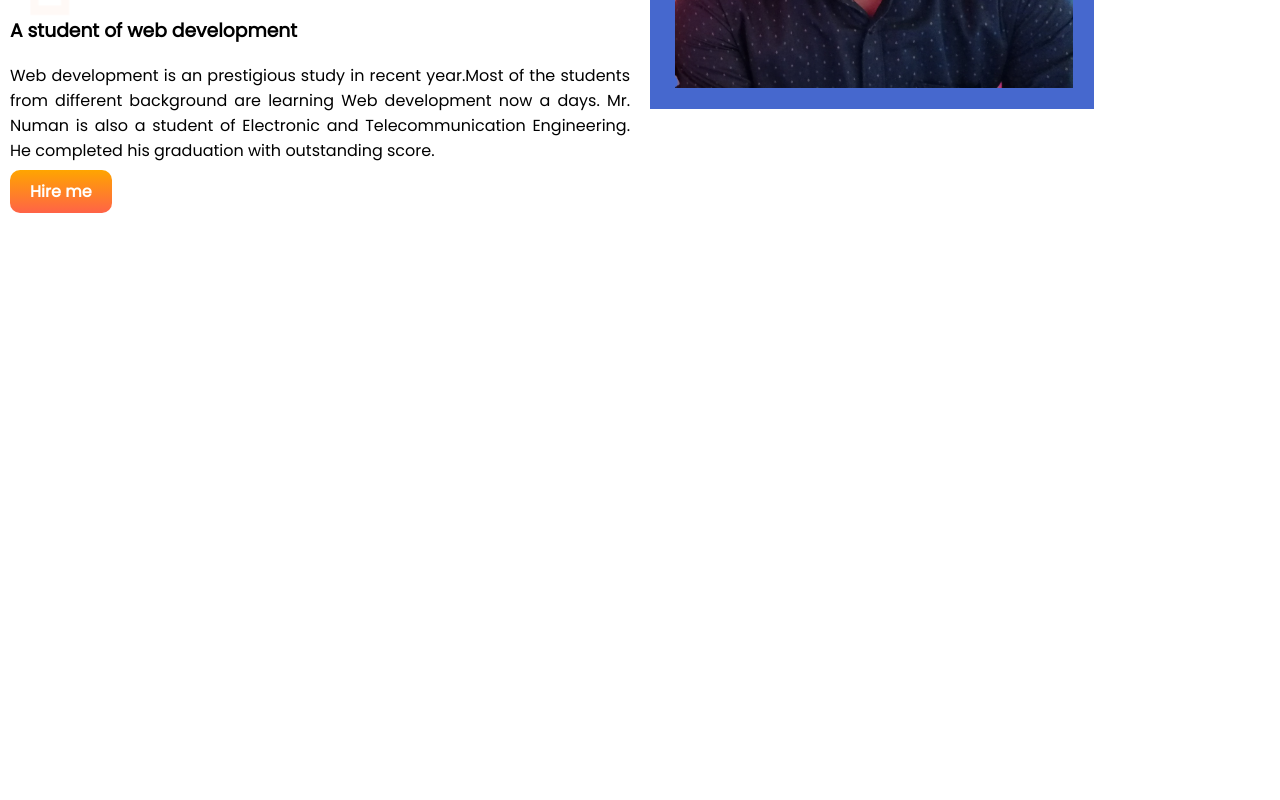
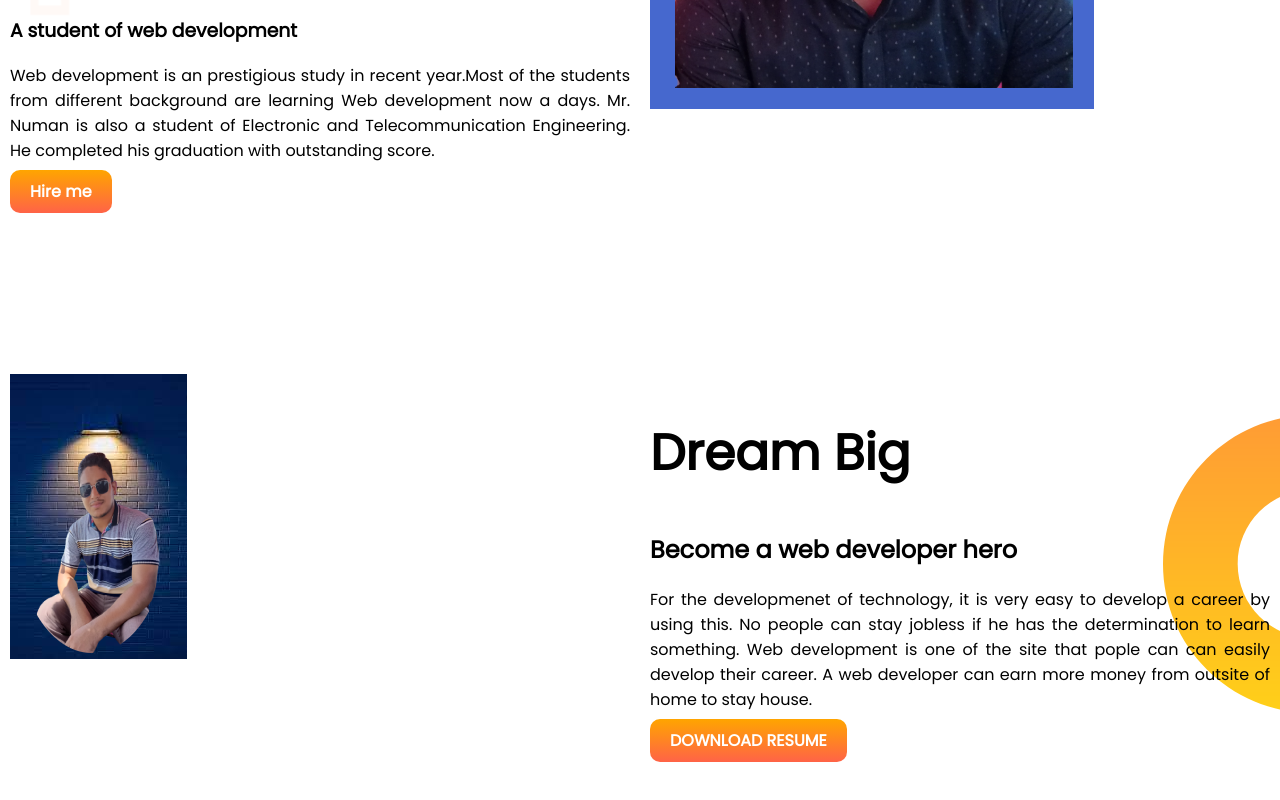
Before and after one commit to Mahmudul-Hasan-Numan/Developer-protfolio, a plain HTML site: page index.html in a window 1280 px wide. Shown: the part 344-1144 px from the top of the page. Before the commit the page ends 800 px from the top, so only its background shows below. Drawn offline with Linux system fonts and the light colour scheme.

Commit message:
dream add

```diff
--- a/index.html
+++ b/index.html
@@ -26,6 +26,19 @@
         <div class="half-width"><img src="images/Hotmail.png" alt="">
         </div>
     </section>
+    <section class="dream-big">
+        <div class="half-width">
+            <img src="images/BAckground Image.png" alt="">
+        </div>
+        <div class="half-width">
+            <h1>Dream Big</h1>
+            <h2>Become a web developer hero</h2>
+            <p>For the developmenet of technology, it is very easy to develop a career by using this. No people can stay
+                jobless if he has the determination to learn something. Web development is one of the site that pople
+                can can easily develop their career. A web developer can earn more money from outsite of home to stay
+                house. </p>
+            <a class="link-button" target="_blank" href="">DOWNLOAD RESUME</a>
+        </div>
+
+    </section>
 </body>
-
-</html>
--- a/style.css
+++ b/style.css
@@ -10,6 +10,7 @@ h1{
 }
 section{
     display: flex;
+    margin-bottom: 150px;
 }
 .half-width{
     width: 50%;
@@ -32,3 +33,9 @@ section{
     background-image: url(images/top-banner.png);
     background-repeat: no-repeat;
 }
+.dream-big{
+    background-image: url(images/dream-bg.png);
+    background-repeat: no-repeat;
+    background-position: right;
+
+}
```
Also changed, not shown: 1 other file.
